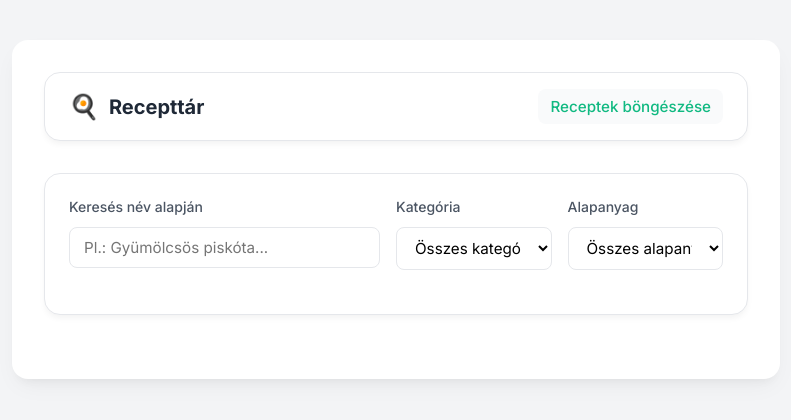
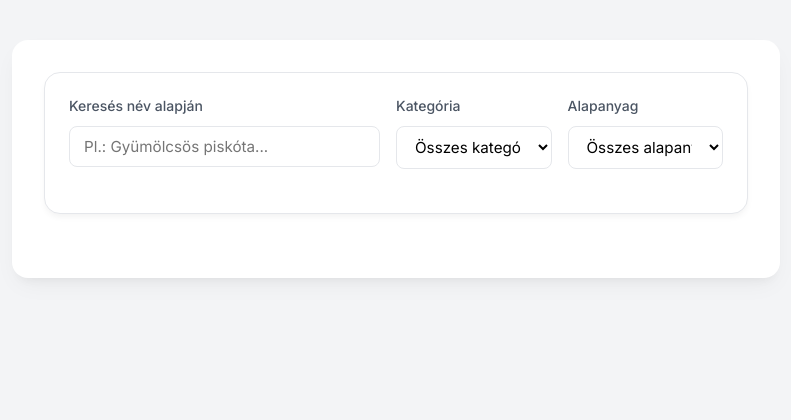
Before and after one commit to stamie/vegareceptlapozo, a plain HTML site: page index.html in a window 1280 px wide. Shown: the whole page, without its empty margins (244-1035 px from the left). Drawn offline with Linux system fonts and the light colour scheme; no server answers.

Commit message:
modified:   index.html

```diff
--- a/index.html
+++ b/index.html
@@ -16,7 +16,7 @@
     <link rel="stylesheet" href="./css/style-1.css" />
     <link rel="stylesheet" href="./css/style-2.css" />
     <link rel="stylesheet" href="./css/style-3.css" />
-    <script src="./js/load-header.js"></script>
+
   </head>
   <body>
     <div class="container">
```
